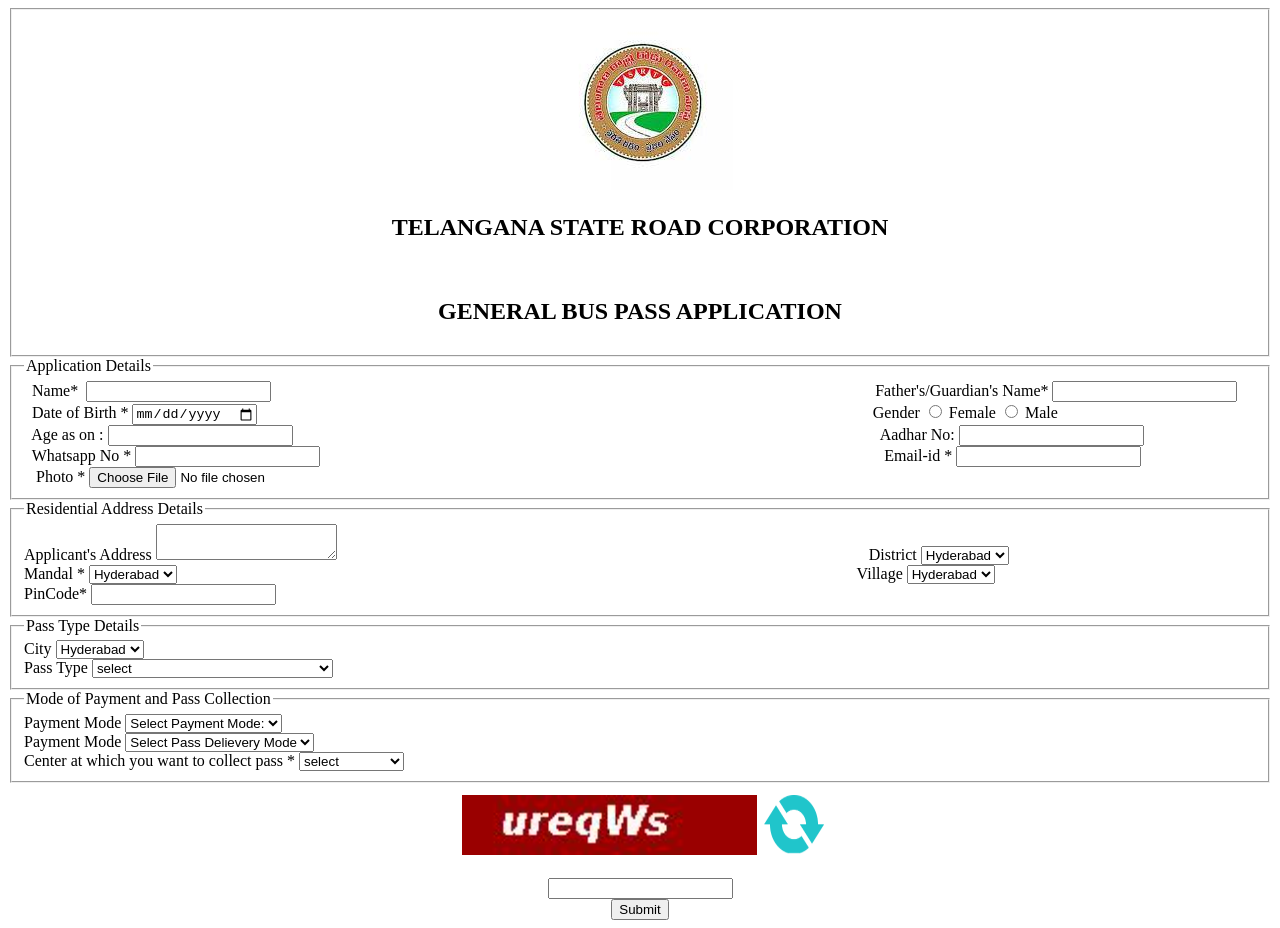
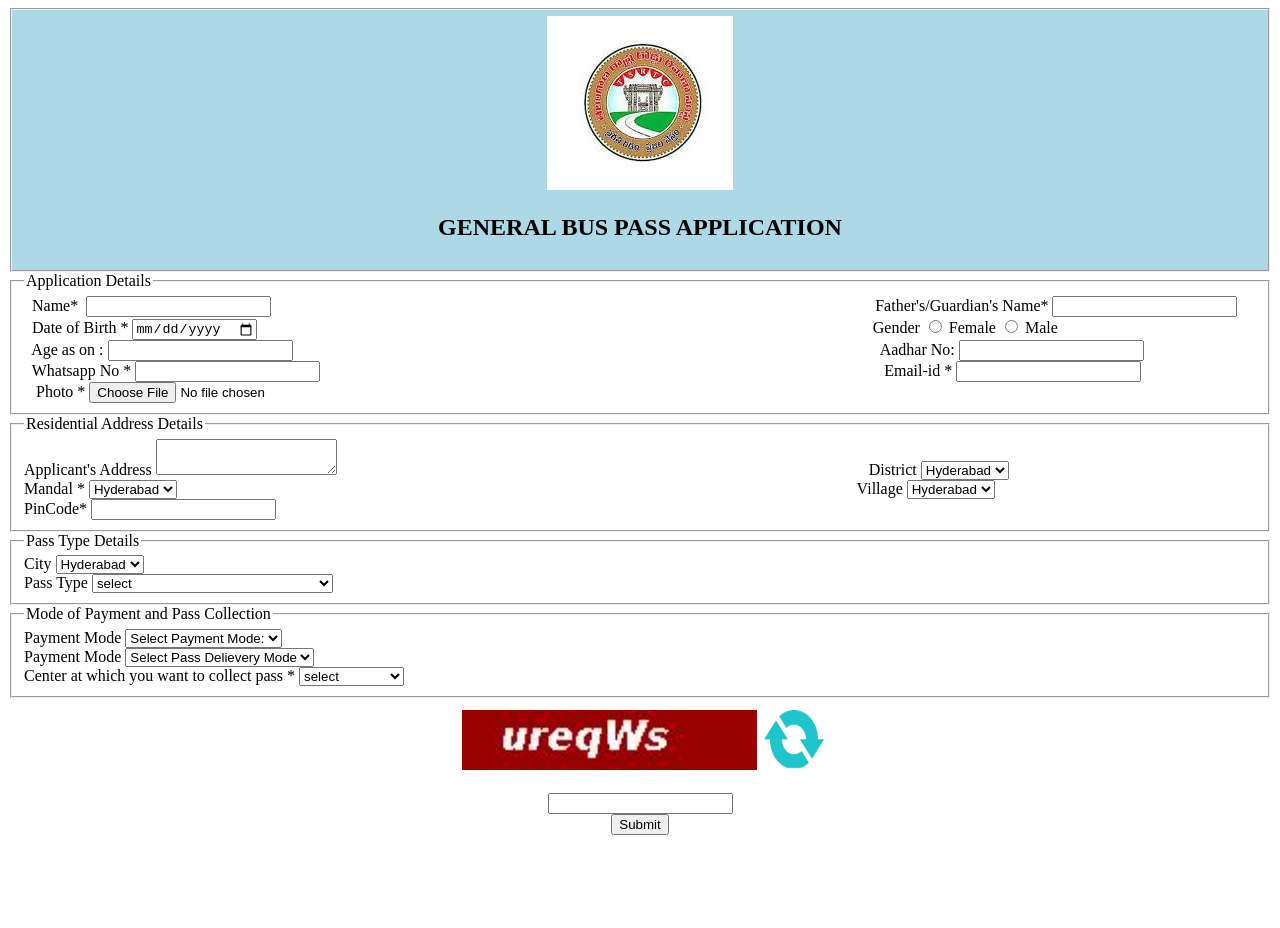
Before and after one commit to Krishna-Karthik-Sannidhiraju/10kcoders-dailytasks1, a plain HTML site: page 10000coders/day-10 pattern/index.html in a window 1280 px wide. After the commit the page ends 843 px from the top, so only its background shows below. Drawn offline with Linux system fonts and the light colour scheme.

Commit message:
Update index.html

```diff
--- a/10000coders/day-10 pattern/index.html
+++ b/10000coders/day-10 pattern/index.html
@@ -12,9 +12,9 @@
 </head>
 <body>
     <center>
-    <fieldset>
+    <fieldset style="background-color: lightblue;">
         <img src="./download.jpg" alt="">
-    <h2>TELANGANA STATE ROAD CORPORATION</h2>
+    <h2 style="color: blue;>TELANGANA STATE ROAD CORPORATION</h2>
     <br>
     <h2>GENERAL BUS PASS APPLICATION</h2>
 </fieldset>
```
